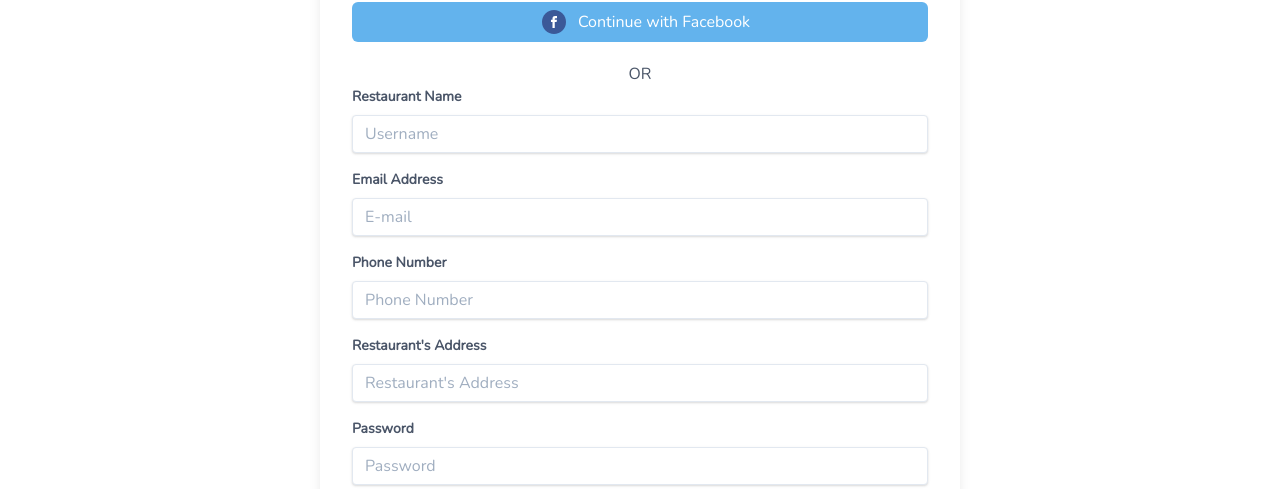
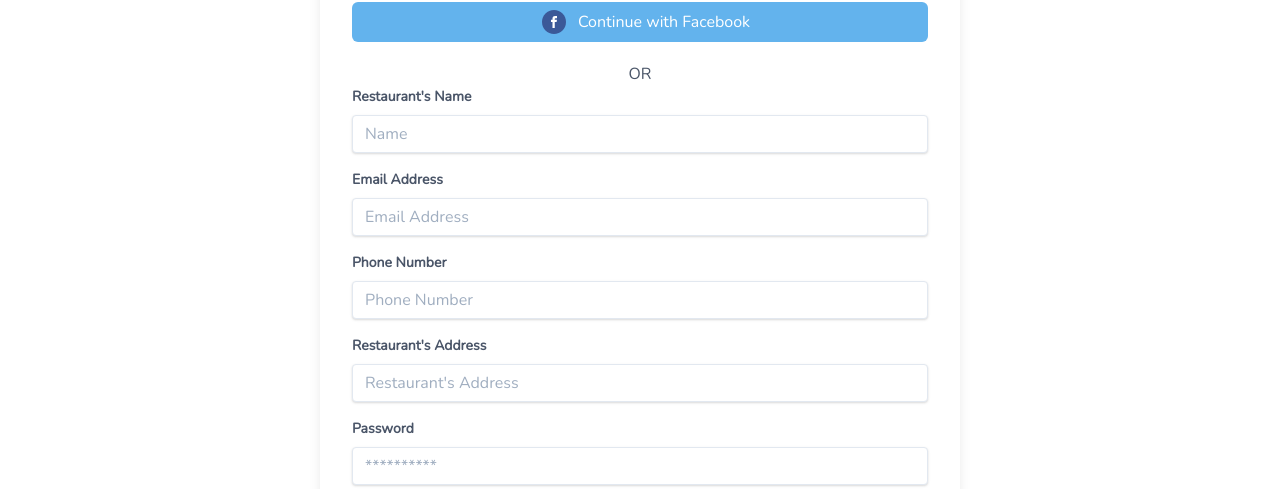
Before and after one commit to Raymond-Osy/Go-Meal, a React (Create React App) app: page /add-restaurant in a window 1280 px wide. Shown: the part 463-952 px from the top of the page. Built offline with nearby package versions, Linux system fonts and the light colour scheme.

Commit message:
feat(form): made form component

```diff
--- /dev/null
+++ b/src/components/Form/FormInput.jsx
@@ -0,0 +1,14 @@
+import React from "react";
+
+const FormInput = ({label, ...otherProps}) => (
+  <div>
+    <div className="mb-4">
+      <label className="block text-gray-700 text-sm font-bold mb-2" for={label}>
+        {label}
+      </label>
+      <input className={`shadow appearance-none border rounded w-full py-2 px-3 text-gray-700 leading-tight focus:outline-none focus:shadow-outline`} {...otherProps} />
+    </div>
+  </div>
+);
+
+export default FormInput;
--- a/src/pages/Auth/AddRestaurant.jsx
+++ b/src/pages/Auth/AddRestaurant.jsx
@@ -2,6 +2,7 @@ import React from "react";
 import { Link } from "react-router-dom";
 import Navbar from "../../components/Navbar/Navbar";
 import SocialButton from "../../components/Button/SocialButton";
+import FormInput from "../../components/Form/FormInput";
 import Footer from "../../components/Footer/Footer";
 import chef from "../../assets/images/chef.jpg";
 import google from "../../assets/svg/google.svg";
@@ -24,76 +25,43 @@ const AddRestaurant = () => (
         <SocialButton bgColor="bg-red-400" hoverColor="hover:bg-red-300" socialIcon={google} socialPlatform="Google"/>
         <SocialButton bgColor="bg-blue-400" hoverColor="hover:bg-blue-300" socialIcon={facebook} socialPlatform="Facebook"/>
         <div className="flex justify-center text-gray-700">OR</div>
-        <div className="mb-4">
-          <label
-            className="block text-gray-700 text-sm font-bold mb-2"
-            for="username"
-          >
-            Restaurant Name
-          </label>
-          <input
-            className="shadow appearance-none border rounded w-full py-2 px-3 text-gray-700 leading-tight focus:outline-none focus:shadow-outline"
-            id="username"
+        <FormInput
+          label="Restaurant's Name"
+          placeholder="Name"
+          name="name"
           type="text"
-            placeholder="Username"
+          required
         />
-        </div>
-        <div className="mb-4">
-          <label
-            className="block text-gray-700 text-sm font-bold mb-2"
-            for="Email Address"
-          >
-            Email Address
-          </label>
-          <input
-            className="shadow appearance-none border rounded w-full py-2 px-3 text-gray-700 leading-tight focus:outline-none focus:shadow-outline"
-            id="email"
+        <FormInput
+          label="Email Address"
+          placeholder="Email Address"
+          name="email"
           type="email"
-            placeholder="E-mail"
+          required
         />
-        </div>
-        <div className="mb-4">
-          <label
-            className="block text-gray-700 text-sm font-bold mb-2"
-            for="phone number"
-          >
-            Phone Number
-          </label>
-          <input
-            className="shadow appearance-none border rounded w-full py-2 px-3 text-gray-700 leading-tight focus:outline-none focus:shadow-outline"
-            id="tel"
+        <FormInput
+          label="Phone Number"
+          placeholder="Phone Number"
+          name="phonenumber"
           type="tel"
-            placeholder="Phone Number"
+          required
         />
-        </div>
-        <div className="mb-4">
-          <label
-            className="block text-gray-700 text-sm font-bold mb-2"
-            for="username"
-          >
-            Restaurant's Address
-          </label>
-          <input
-            className="shadow appearance-none border rounded w-full py-2 px-3 text-gray-700 leading-tight focus:outline-none focus:shadow-outline"
-            id="username"
+        <FormInput
+          label="Restaurant's Address"
+          placeholder="Restaurant's Address"
+          name="address"
           type="text"
-            placeholder="Restaurant's Address"
+          required
         />
-        </div>
-        <div className="mb-4">
-          <label
-            className="block text-gray-700 text-sm font-bold mb-2"
-            for="Password"
-          >
-            Password
-          </label>
-          <input
-            className="shadow appearance-none border rounded w-full py-2 px-3 text-gray-700 leading-tight focus:outline-none focus:shadow-outline"
-            id="password"
-            type="***********"
-            placeholder="Password"
+        <FormInput
+          label="Password"
+          placeholder="**********"
+          name="password"
+          type="password"
+          required
         />
-        </div>
+
+        {/* This is not yet a reusable component cos I wish to make it dynamic such that when a user doesn't add a password, the styling changes and the text comes out */}
         <div className="mb-6">
           <label
             className="block text-gray-700 text-sm font-bold mb-2"
@@ -119,6 +87,9 @@ const AddRestaurant = () => (
           >
             Sign up
           </button>
+          <a className="inline-block align-baseline font-bold text-sm text-blue-500 hover:text-blue-800" href="#">
+            Forgot Password?
+          </a>
         </div>
       </form>
     </div>
--- a/src/pages/Auth/Signin.jsx
+++ b/src/pages/Auth/Signin.jsx
@@ -2,6 +2,7 @@ import React from "react";
 import { Link } from "react-router-dom";
 import Navbar from "../../components/Navbar/Navbar";
 import SocialButton from "../../components/Button/SocialButton";
+import FormInput from "../../components/Form/FormInput";
 import Footer from "../../components/Footer/Footer";
 import chef from "../../assets/images/chef.jpg";
 import google from "../../assets/svg/google.svg";
@@ -22,12 +23,15 @@ const Signin = () => (
         <SocialButton bgColor="bg-red-400" hoverColor="hover:bg-red-300" socialIcon={google} socialPlatform="Google"/>
         <SocialButton bgColor="bg-blue-400" hoverColor="hover:bg-blue-300" socialIcon={facebook} socialPlatform="Facebook"/>
         <div className="flex justify-center text-gray-700">OR</div>
-        <div className="mb-4">
-          <label className="block text-gray-700 text-sm font-bold mb-2" for="Email Address">
-            Email Address
-          </label>
-          <input className="shadow appearance-none border rounded w-full py-2 px-3 text-gray-700 leading-tight focus:outline-none focus:shadow-outline" id="email" type="email" placeholder="E-mail" />
-        </div>
+        <FormInput
+          label="Email Address"
+          placeholder="Email Address"
+          name="email"
+          type="email"
+          required
+        />
+
+        {/* This is not yet a reusable component cos I wish to make it dynamic such that when a user doesn't add a password, the styling changes and the text comes out */}
         <div className="mb-4">
           <label className="block text-gray-700 text-sm font-bold mb-2" for="confirm password">
             Password
@@ -45,7 +49,7 @@ const Signin = () => (
           </a>
         </div>
         <div className="flex">
-          <p>Resturant? Log into your account <Link to="add-restaurant" className="text-red-500 pointer">here</Link></p>
+          <p>Restaurant? Log into your account <Link to="add-restaurant" className="text-red-500 pointer">here</Link></p>
         </div>
       </form>
     </div>
--- a/src/pages/Auth/Signup.jsx
+++ b/src/pages/Auth/Signup.jsx
@@ -2,6 +2,7 @@ import React from "react";
 import { Link } from "react-router-dom";
 import Navbar from "../../components/Navbar/Navbar";
 import SocialButton from "../../components/Button/SocialButton";
+import FormInput from "../../components/Form/FormInput";
 import Footer from "../../components/Footer/Footer";
 import chef from "../../assets/images/chef.jpg";
 import google from "../../assets/svg/google.svg";
@@ -21,30 +22,36 @@ const Signup = () => (
         <SocialButton bgColor="bg-red-400" hoverColor="hover:bg-red-300" socialIcon={google} socialPlatform="Google"/>
         <SocialButton bgColor="bg-blue-400" hoverColor="hover:bg-blue-300" socialIcon={facebook} socialPlatform="Facebook"/>
         <div className="flex justify-center text-gray-700">OR</div>
-        <div className="mb-4">
-          <label className="block text-gray-700 text-sm font-bold mb-2" for="username">
-            Username
-          </label>
-          <input className="shadow appearance-none border rounded w-full py-2 px-3 text-gray-700 leading-tight focus:outline-none focus:shadow-outline" id="username" type="text" placeholder="Username" />
-        </div>
-        <div className="mb-4">
-          <label className="block text-gray-700 text-sm font-bold mb-2" for="Email Address">
-            Email Address
-          </label>
-          <input className="shadow appearance-none border rounded w-full py-2 px-3 text-gray-700 leading-tight focus:outline-none focus:shadow-outline" id="email" type="email" placeholder="E-mail" />
-        </div>
-        <div className="mb-4">
-          <label className="block text-gray-700 text-sm font-bold mb-2" for="phone number">
-            Phone Number
-          </label>
-          <input className="shadow appearance-none border rounded w-full py-2 px-3 text-gray-700 leading-tight focus:outline-none focus:shadow-outline" id="tel" type="tel" placeholder="Phone Number" />
-        </div>
-        <div className="mb-4">
-          <label className="block text-gray-700 text-sm font-bold mb-2" for="Password">
-            Password
-          </label>
-          <input className="shadow appearance-none border rounded w-full py-2 px-3 text-gray-700 leading-tight focus:outline-none focus:shadow-outline" id="password" type="text" placeholder="Password" />
-        </div>
+        <FormInput
+          label="Username"
+          placeholder="Username"
+          name="username"
+          type="text"
+          required
+        />
+        <FormInput
+          label="Email Address"
+          placeholder="Email Address"
+          name="email"
+          type="email"
+          required
+        />
+        <FormInput
+          label="Phone Number"
+          placeholder="Phone Number"
+          name="phonenumber"
+          type="tel"
+          required
+        />
+        <FormInput
+          label="Password"
+          placeholder="Password"
+          name="password"
+          type="password"
+          required
+        />
+
+        {/* This is not yet a reusable component cos I wish to make it dynamic such that when a user doesn't add a password, the styling changes and the text comes out */}
         <div className="mb-6">
           <label className="block text-gray-700 text-sm font-bold mb-2" for="confirm password">
             Confirm Password
```
Also changed, not shown: src/components/Form/Form.jsx (deleted, +0 -11 lines). Lines whose indentation alone changed are shown as unchanged.
